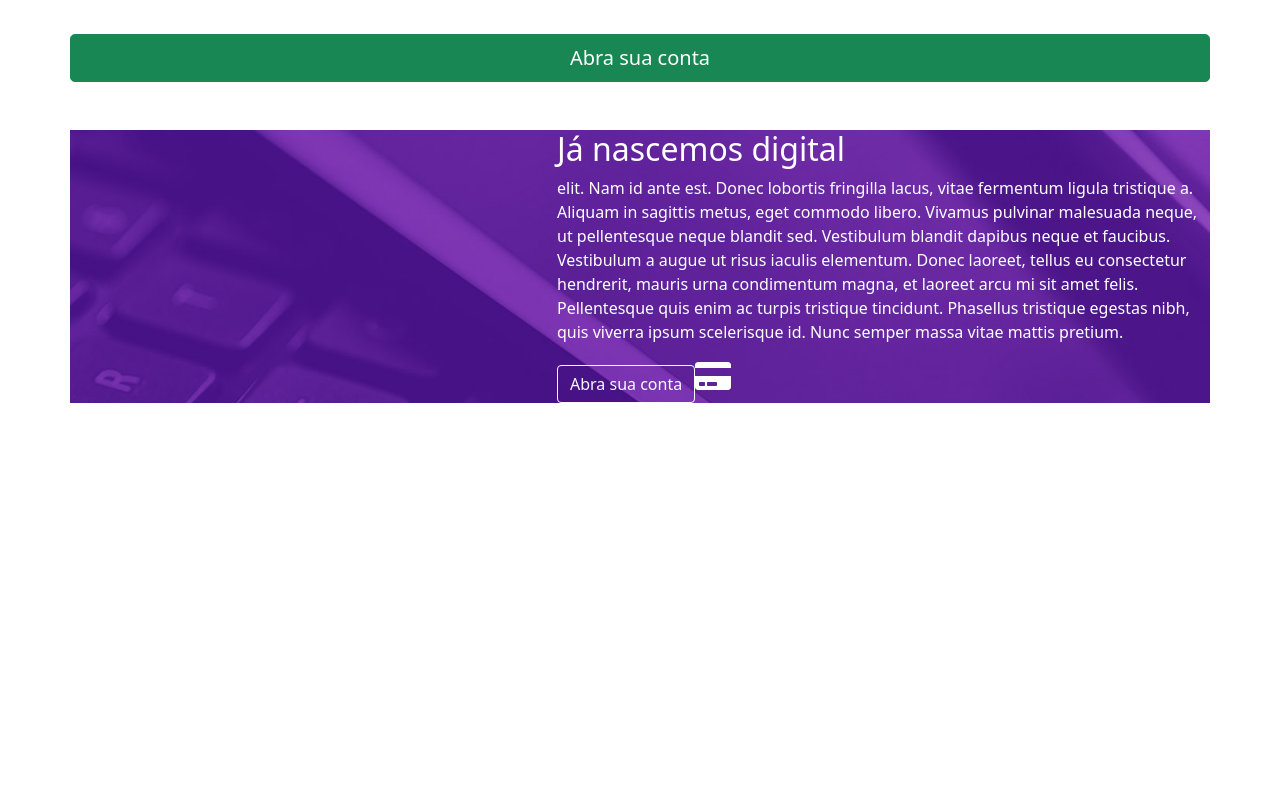
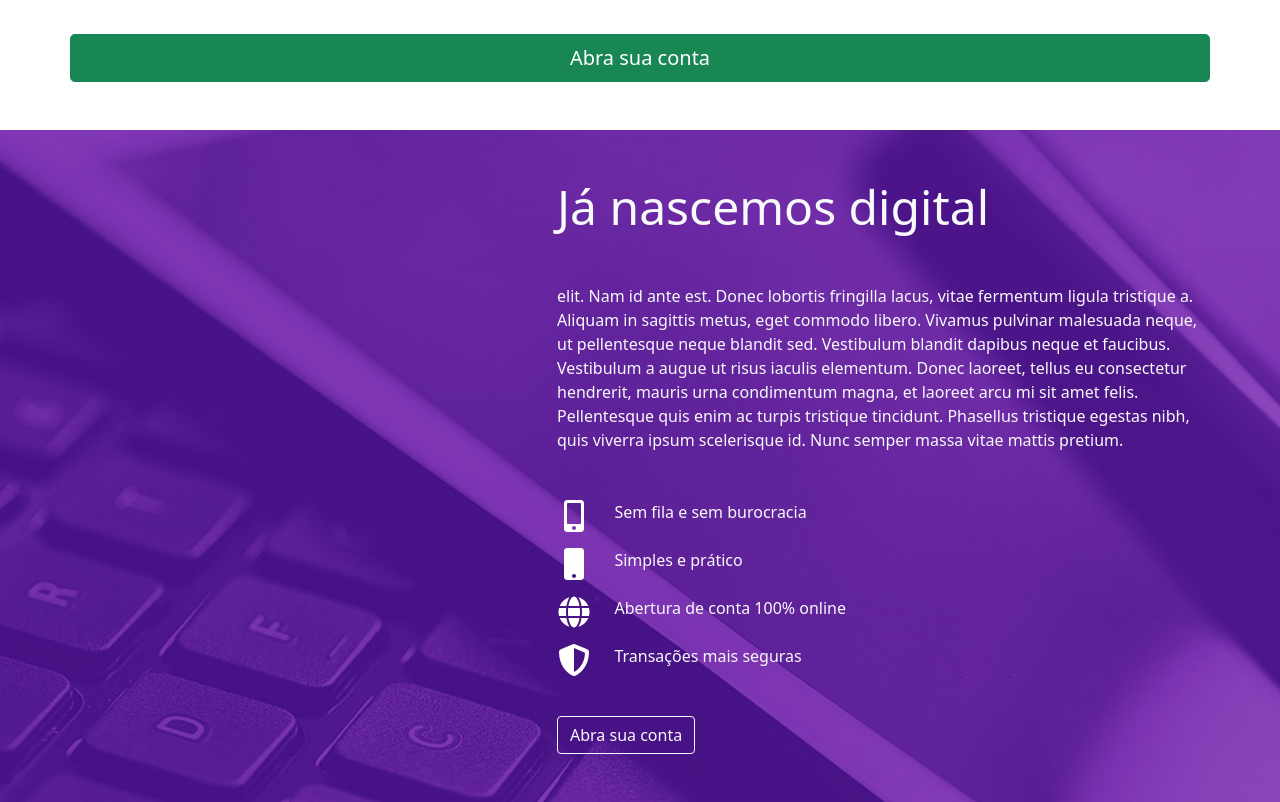
Before and after one commit to ggspastore/magbank, a React (Create React App) app: page / in a window 1280 px wide. Shown: the part 1500-2302 px from the top of the page. Before the commit the page ends 1903 px from the top, so only its background shows below. Built offline with nearby package versions, Linux system fonts and the light colour scheme.

Commit message:
Feat (HTML+SASS+JS): Institutional+icon component

```diff
--- a/src/App.scss
+++ b/src/App.scss
@@ -1 +1,6 @@
 @import "~bootstrap/scss/bootstrap";
+
+/*body {
+    overflow-x: clip;
+
+}*/
--- a/src/components/CreditCard.js
+++ b/src/components/CreditCard.js
@@ -5,21 +5,15 @@ import {
     Image,
     Container
 } from 'react-bootstrap';
+import './CreditCard.scss';
+import IconText from './IconText';
 import creditCardImage from "../assets/credit-card.jpg";
-import './CreditCard.scss';
-import { FontAwesomeIcon } from '@fortawesome/react-fontawesome';
-import { library } from '@fortawesome/fontawesome-svg-core';
-import { fab } from '@fortawesome/free-brands-svg-icons';
 import {
-    fas,
     faCreditCard,
     faShoppingCart,
     faMobile,
     faWallet
 } from '@fortawesome/free-solid-svg-icons';
-
-
-library.add(fab, fas, faCreditCard, faShoppingCart, faMobile, faWallet)
 
 
 const CreditCard = () => (
@@ -31,45 +25,24 @@ const CreditCard = () => (
                     </Row>
                     <Row>
                         <Col xs={12} lg={6} className='mb-4'>
-                            <Row>
-                                <Col xs={2} className='d-flex justify-content-center'>
-                                    <FontAwesomeIcon icon={faCreditCard} size='2x' color='#f05656' />
-                                </Col>
-                                <Col xs={10} className='h5 text-muted'>
-                                    Crédito Pessoal
-                                </Col>
-                            </Row>
+                            <IconText icon={faCreditCard} size={2} color='#f05656' textClass='h5 text-muted'>
+                                Crédito Pessoal
+                            </IconText>
                         </Col>
                         <Col xs={12} lg={6} className='mb-4'>
-                            <Row>
-                                <Col xs={2} className='d-flex justify-content-center'>
-                                    <FontAwesomeIcon icon={faMobile} size='2x' color='#f05656' />
-
-                                </Col>
-                                <Col xs={10} className='h5 text-muted'>
-                                    App
-                                </Col>
-                            </Row>
+                            <IconText icon={faMobile} size={2} color='#f05656' textClass='h5 text-muted'>
+                                App
+                            </IconText>
                         </Col>
                         <Col xs={12} lg={6} className='mb-4'>
-                            <Row>
-                                <Col xs={2} className='d-flex justify-content-center'>
-                                    <FontAwesomeIcon icon={faShoppingCart} size='2x' color='#f05656' />
-                                </Col>
-                                <Col xs={10} className='h5 text-muted'>
-                                    Pagamentos Online
-                                </Col>
-                            </Row>
+                            <IconText icon={faShoppingCart} size={2} color='#f05656' textClass='h5 text-muted'>
+                                Pagamentos Online
+                            </IconText>
                         </Col>
                         <Col xs={12} lg={6} className='mb-4'>
-                            <Row>
-                                <Col xs={2} className='d-flex justify-content-center'>
-                                    <FontAwesomeIcon icon={faWallet} size='2x' color='#f05656' />
-                                </Col>
-                                <Col xs={10} className='h5 text-muted'>
-                                    Carteira Digital
-                                </Col>
-                            </Row>
+                            <IconText icon={faWallet} size={2} color='#f05656' textClass='h5 text-muted'>
+                                Carteira Digital
+                            </IconText>
                         </Col>
                     </Row>
                 </Col>
--- /dev/null
+++ b/src/components/IconText.js
@@ -0,0 +1,19 @@
+import React from 'react';
+import {
+    Row,
+    Col,
+} from 'react-bootstrap';
+import { FontAwesomeIcon } from '@fortawesome/react-fontawesome';
+
+const IconText = ({ icon, size = '1', color = '#000', textClass = '', children }) => (
+    <Row>
+        <Col xs={size} className='d-flex justify-content-center'>
+            <FontAwesomeIcon icon={icon} size={`${size}x`} color={color} />
+        </Col>
+        <Col xs={12 - size} className={textClass}>
+            {children}
+        </Col>
+    </Row>
+)
+
+export default IconText
--- a/src/components/Institutional.js
+++ b/src/components/Institutional.js
@@ -6,31 +6,41 @@ import {
     Button
 } from 'react-bootstrap';
 import './Institutional.scss';
-import { FontAwesomeIcon } from '@fortawesome/react-fontawesome';
-import { library } from '@fortawesome/fontawesome-svg-core';
-import { fab } from '@fortawesome/free-brands-svg-icons';
+import IconText from './IconText';
 import {
-    fas,
-    faCreditCard,
-    faShoppingCart,
     faMobile,
-    faWallet
+    faMobileAlt,
+    faGlobe,
+    faShieldAlt
 } from '@fortawesome/free-solid-svg-icons';
 
-library.add(fab, fas, faCreditCard, faShoppingCart, faMobile, faWallet)
-
 const Institutional = () => (
-    <Container className='institutional-background'>
+    <section className='institutional-background text-light'>
+        <Container className='py-5' >
             <Row>
                 <Col xs={12} lg={5} />
                 <Col xs={12} lg={7} >
-                <h2>Já nascemos digital</h2>
-                <p> elit. Nam id ante est. Donec lobortis fringilla lacus, vitae fermentum ligula tristique a. Aliquam in sagittis metus, eget commodo libero. Vivamus pulvinar malesuada neque, ut pellentesque neque blandit sed. Vestibulum blandit dapibus neque et faucibus. Vestibulum a augue ut risus iaculis elementum. Donec laoreet, tellus eu consectetur hendrerit, mauris urna condimentum magna, et laoreet arcu mi sit amet felis. Pellentesque quis enim ac turpis tristique tincidunt. Phasellus tristique egestas nibh, quis viverra ipsum scelerisque id. Nunc semper massa vitae mattis pretium.</p>
+                    <h2 className='display-5 mb-5'>Já nascemos digital</h2>
+                    <p className='mb-5'> elit. Nam id ante est. Donec lobortis fringilla lacus, vitae fermentum ligula tristique a. Aliquam in sagittis metus, eget commodo libero. Vivamus pulvinar malesuada neque, ut pellentesque neque blandit sed. Vestibulum blandit dapibus neque et faucibus. Vestibulum a augue ut risus iaculis elementum. Donec laoreet, tellus eu consectetur hendrerit, mauris urna condimentum magna, et laoreet arcu mi sit amet felis. Pellentesque quis enim ac turpis tristique tincidunt. Phasellus tristique egestas nibh, quis viverra ipsum scelerisque id. Nunc semper massa vitae mattis pretium.</p>
+                    <Col xs={12} lg={6} className='mb-4'>
+                        <IconText icon={faMobileAlt} size={2} color={'#FFF'} textClass={'text-light mb-4'}>
+                            Sem fila e sem burocracia
+                        </IconText>
+                        <IconText icon={faMobile} size={2} color={'#FFF'} textClass={'text-light mb-4'}>
+                            Simples e prático
+                        </IconText>
+                        <IconText icon={faGlobe} size={2} color={'#FFF'} textClass={'text-light mb-4'}>
+                            Abertura de conta 100% online
+                        </IconText>
+                        <IconText icon={faShieldAlt} size={2} color={'#FFF'} textClass={'text-light mb-4'}>
+                            Transações mais seguras
+                        </IconText>
+                    </Col>
                     <Button variant='outline-light'>Abra sua conta</Button>
-                <FontAwesomeIcon icon={faCreditCard} size='2x' />
                 </Col>
             </Row>
         </ Container>
+    </ section>
 )
 
 export default Institutional;
--- a/src/components/Institutional.scss
+++ b/src/components/Institutional.scss
@@ -5,5 +5,4 @@
     background-position: center;
     background-size: cover;
     background-repeat: no-repeat;
-    color: #FFF;
 }
```
Lines whose indentation alone changed are shown as unchanged.
